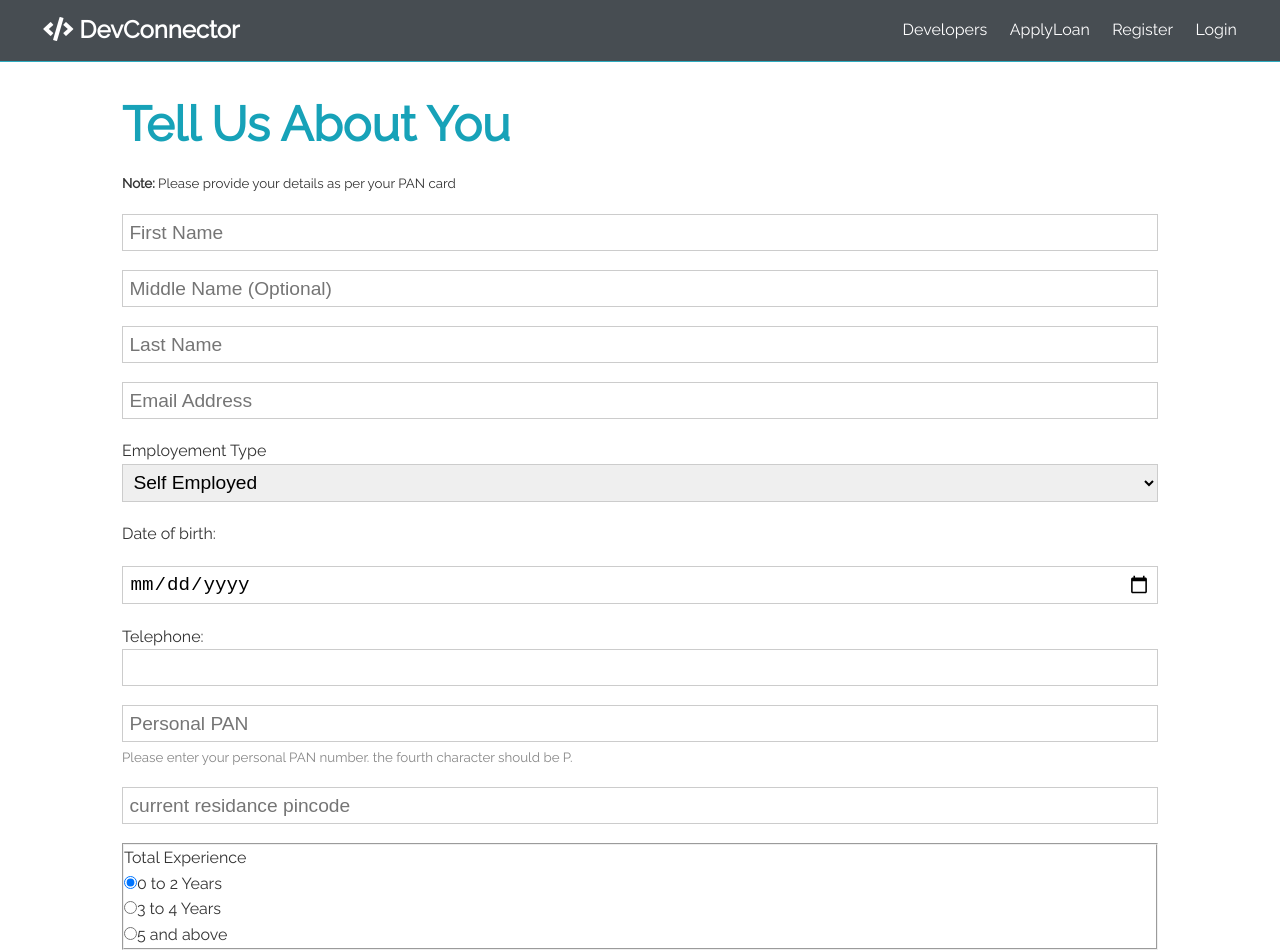
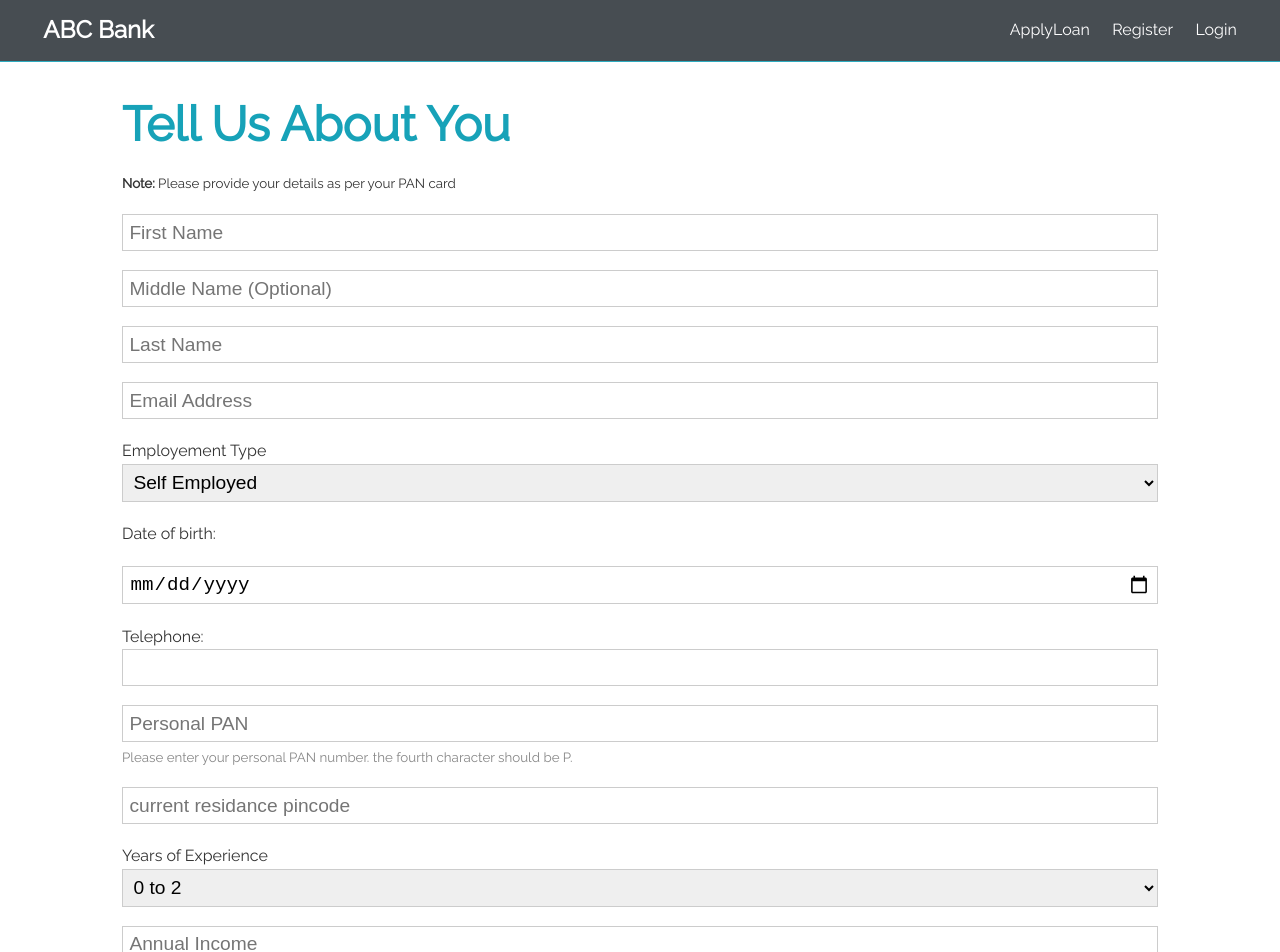
Before and after one commit to mitesh-pv/loanapp, a React (Create React App) app in the folder client/: page /fillLoanForm in a window 1280 px wide. Shown: the top 952 px of the page. Built offline with nearby package versions, Linux system fonts and the light colour scheme; the HTML template or start-up script is replaced by a standard one.

Commit message:
fillLoanForm:experienceField

```diff
--- a/client/src/App.css
+++ b/client/src/App.css
@@ -333,7 +333,7 @@ button {
 /* Landing Page */
 .landing {
   position: relative;
-  background: url('./img/showcase.jpg') no-repeat center center/cover;
+  background: url('') no-repeat center center/cover fixed;
   height: 100vh;
 }
 
--- a/client/src/components/auth/FillLoan.js
+++ b/client/src/components/auth/FillLoan.js
@@ -48,8 +48,16 @@ const FillLoan =(props) => {
 
       console.log(req_body);
       req_body = JSON.stringify(req_body);
+
       const res = await axios.post('/formDetails', req_body, config);
-      console.log(res);
+
+      // if(res.data.status==="1"){
+      //   props.history.push({
+      //     pathname:'./otperror',
+      //     state: { message:'Phone no. already in queue.' }
+      //   });
+      // }
+
     };
 
 
@@ -85,12 +93,12 @@ const FillLoan =(props) => {
 
 
 
-  <div className="form-group">
+      <div className="form-group">
       <label for="start">Date of birth:</label>
       </div>
 
       <div className="form-group">
-  <input type="date" id="dob" name="dob"
+      <input type="date" id="dob" name="dob"
         value="yyyy-mm-dd"
         min="1900-01-01" max="2020-01-18" onChange ={ e => onChange(e)} value ={dob}></input>
         </div>
@@ -122,35 +130,16 @@ const FillLoan =(props) => {
         />
         </div>
 
-        <fieldset class="form-group" value={experience} name="experience" onChange = {e => onChange(e)}>
-      <div class="row">
-        <legend class="col-form-label col-sm-2 pt-0">Total Experience</legend>
-        <div class="col-sm-10">
-          <div class="form-check">
-            <input class="form-check-input" type="radio" name="gridRadios" id="gridRadios1" value="0 to 2 Years" checked/>
-            <label class="form-check-label" for="gridRadios1">
-              0 to 2 Years
-            </label>
-          </div>
-          <div class="form-check">
-            <input class="form-check-input" type="radio" name="gridRadios" id="gridRadios2" value="3 to 4 Years"/>
-            <label class="form-check-label" for="gridRadios2">
-            3 to 4 Years
-            </label>
-          </div>
-          <div class="form-check">
-            <input class="form-check-input" type="radio" name="gridRadios" id="gridRadios2" value="5 and above"/>
-            <label class="form-check-label" for="gridRadios2">
-            5 and above
-            </label>
-          </div>
-        </div>
+      <label for="exampleFormControlSelect1">Years of Experience</label>
+      <select class="form-control" onChange = {e => onChange(e)} value={experience} name="experience" id="exampleFormControlSelect1">
+          <option value = "0-2">0 to 2</option>
+          <option value = "3-4">3 to 4</option>
+          <option value = "5 and more"> > 5</option>
+      </select>
+
+      <div className="form-group">
+        <input type="text" placeholder={ emp_type==="emp"? "Monthly Sal":"Annual Income"} name="income" value={income} onChange={e=> onChange(e) } required />
       </div>
-    </fieldset>
-
-    <div className="form-group">
-        <input type="text" placeholder={ emp_type==="emp"? "Monthly Sal":"Annual Income"} name="income" value={income} onChange={e=> onChange(e) } required />
-    </div>
 
     <input type="submit" className="btn btn-primary" value="Next" />
     </form>
--- a/client/src/components/layout/Landing.js
+++ b/client/src/components/layout/Landing.js
@@ -6,10 +6,9 @@ const Landing = () => {
     <section className="landing">
       <div className="dark-overlay">
         <div className="landing-inner">
-          <h1 className="x-large">Developer Connector</h1>
+          <h1 className="x-large">ABC Bank</h1>
           <p className="lead">
-            Create a developer profile/portfolio, share posts and get help from
-            other developers
+            Apply for loans
           </p>
           <div className="buttons">
             <Link to="/register" className="btn btn-primary">Sign Up</Link>
--- a/client/src/components/layout/Navbar.js
+++ b/client/src/components/layout/Navbar.js
@@ -5,10 +5,10 @@ const Navbar = () => {
   return (
     <nav className="navbar bg-dark">
       <h1>
-        <Link to="#"><i className="fas fa-code"></i> DevConnector</Link>
+        <Link to="/">ABC Bank</Link>
       </h1>
       <ul>
-        <li><Link to="!#">Developers</Link></li>
+        {/* <li><Link to="!#">Developers</Link></li> */}
         <li><Link to="/loan">ApplyLoan</Link></li>
         <li><Link to="/register">Register</Link></li>
         <li><Link to="/login">Login</Link></li>
```
Also changed, not shown: 2 other files (tests, documents, lock files or other folders).
